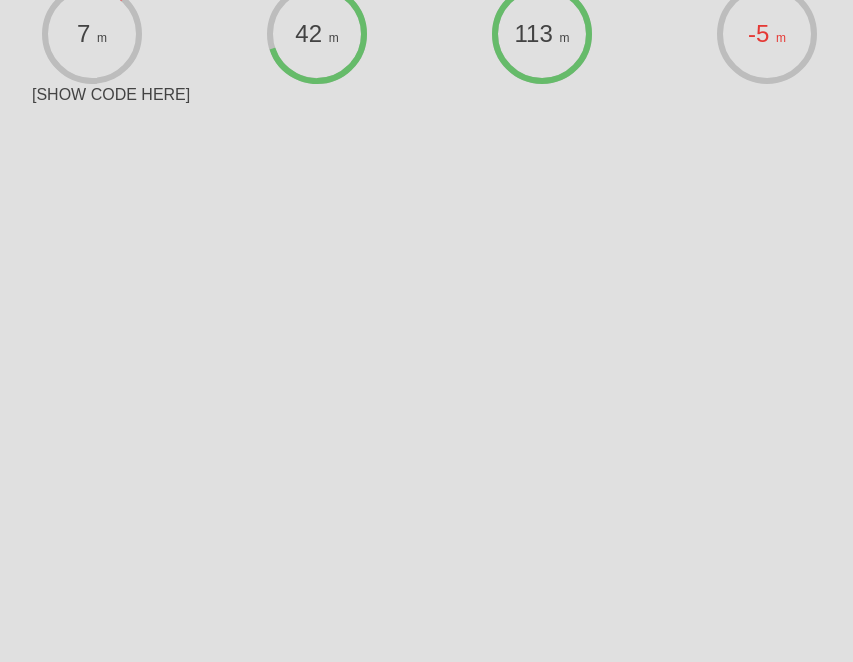
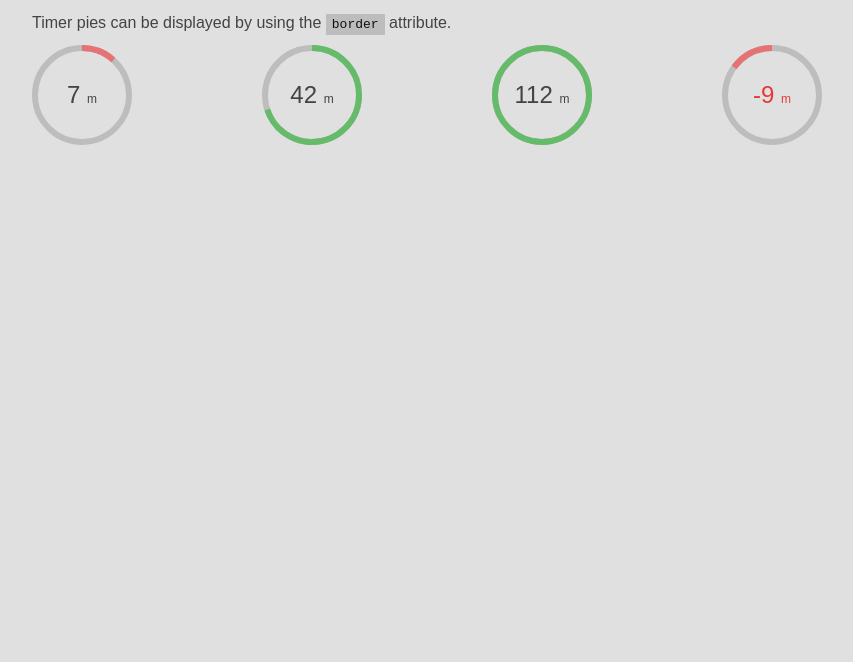
Before and after one commit to andimclean/jquery-timer-plugin, a website: page index.html in a window 1280 px wide. Shown: the part 138-800 px from the top of the page, without its empty margins (158-1011 px from the left). Drawn offline with nearby package versions, Linux system fonts and the light colour scheme.

Commit message:
Some styling for the timer demonstration page

```diff
--- a/index.html
+++ b/index.html
@@ -10,11 +10,14 @@
 
         $(document).ready(function () {
 
-            var template = _.template($("#timer-tpl").html());
+            $('.code').each(function (_, el) {
 
-            _.each([7, 42, 113, -5], function (minute) {
+                var $el = $(el);
+                var id = $el.attr('id');
 
-                $("#timers").append(template({minutes: minute}));
+                var replaced = $el.html().replace(/</g,'&lt;').replace(/>/g, '&gt;');
+
+                $el.html(replaced);
 
             });
 
@@ -28,22 +31,17 @@
 
     <div class="row">
 
-        <h1 class="col col-12 capitalize text-center font-bold">Demonstration of timer pies</h1>
+        <h1 class="col col-12 capitalize text-center font-bold">Timer pies with CSS3</h1>
 
         <div class="col col-12">
-            <h2 class="col col-12 capitalize">Timer pies with border</h2>
-            <div class="col col-12" id="timers"><!-- append different timers here --></div>
-            <div class="col col-12">[SHOW CODE HERE]</div>
-        </div>
+            <h3 class="font-bold col col-12 capitalize">Timer pies with border</h3>
+            <div class="col col-12">Timer pies can be displayed by using the <code>border</code> attribute.</div>
 
-    </div><!-- end of row -->
+            <!-- Demo timers -->
 
-</div><!-- end of container -->
-
-<script type="text/html" id="timer-tpl">
-    <div class="col col-1-4 mobile-full timer <%= minutes >= 60 ? 'full' : '' %> <%= minutes <= -60 ? 'full negative' : '' %>"
-         data-minutes="<%= minutes %>">
-        <div class="timer-bg"><%= minutes %>
+            <div class="col col-1-4">
+                <div class="timer" data-minutes="7">
+                    <div class="timer-bg">7
                         <small>m</small>
                     </div>
                     <div class="timer-half-container right">
@@ -53,7 +51,55 @@
                         <div class="timer-half left"></div>
                     </div>
                 </div>
-</script>
+            </div>
+
+            <div class="col col-1-4">
+                <div class="timer" data-minutes="42">
+                    <div class="timer-bg">42
+                        <small>m</small>
+                    </div>
+                    <div class="timer-half-container right">
+                        <div class="timer-half right"></div>
+                    </div>
+                    <div class="timer-half-container left">
+                        <div class="timer-half left"></div>
+                    </div>
+                </div>
+            </div>
+
+            <div class="col col-1-4">
+                <div class="timer full" data-minutes="112">
+                    <div class="timer-bg">112
+                        <small>m</small>
+                    </div>
+                    <div class="timer-half-container right">
+                        <div class="timer-half right"></div>
+                    </div>
+                    <div class="timer-half-container left">
+                        <div class="timer-half left"></div>
+                    </div>
+                </div>
+            </div>
+
+            <div class="col col-1-4">
+                <div class="timer" data-minutes="-9">
+                    <div class="timer-bg">-9
+                        <small>m</small>
+                    </div>
+                    <div class="timer-half-container right">
+                        <div class="timer-half right"></div>
+                    </div>
+                    <div class="timer-half-container left">
+                        <div class="timer-half left"></div>
+                    </div>
+                </div>
+            </div>
+
+        </div><!-- end of column -->
+
+    </div><!-- end of row -->
+
+</div><!-- end of container -->
 
 </body>
 </html>
--- a/sass/_base.scss
+++ b/sass/_base.scss
@@ -1,6 +1,9 @@
 /* ======================
    Base Styling Rules
    ======================= */
+
+$tic-minor: 6px;
+$tic-major: 12px;
 
 * {
   @include box-sizing(border-box);
@@ -9,3 +12,20 @@
 body {
   background-color: #E0E0E0;
 }
+
+pre {
+  margin: 0;
+  background-color: #464646;
+  color: #FAFAFA;
+  overflow: auto;
+}
+
+code {
+  padding: $tic-minor/2 $tic-minor;
+  background-color: #bdbdbd;
+}
+
+.col {
+  padding-top: $tic-minor;
+  padding-bottom: $tic-minor;
+}
```
Also changed, not shown: css/timer.css, 1 other file. Lines whose indentation alone changed are shown as unchanged.
